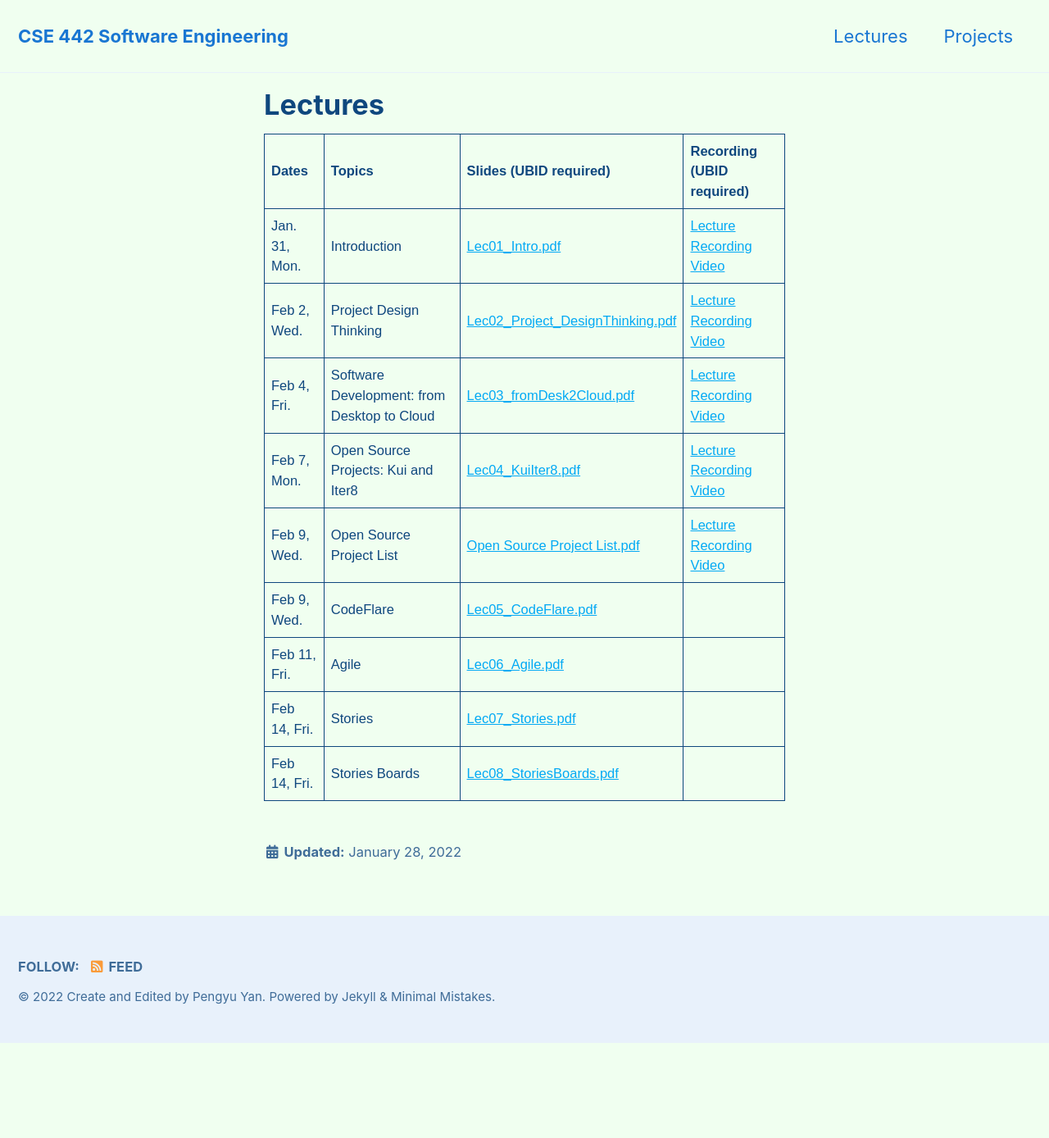
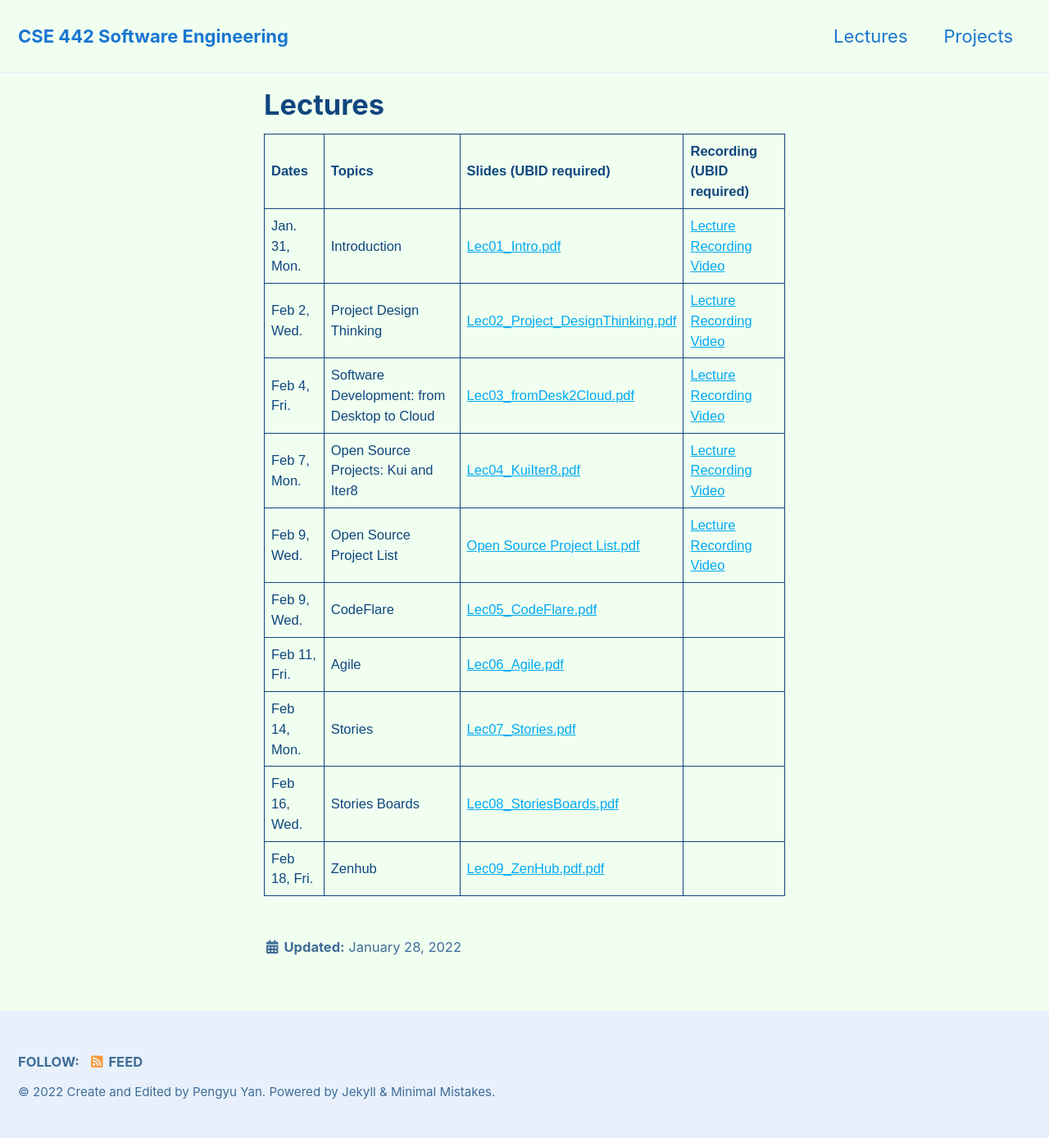
Before and after one commit to xlab-classes/cse442, a Jekyll site: the page built from _pages/lectures.md, in a window 1280 px wide. Shown: the whole page at 82% size. Built offline with Jekyll 4.4.1, drawn with Linux system fonts in a browser that asks for light colours; cached includes are drawn as plain includes; before the commit the page ends 1272 px from its top, so only the background shows below that.

Commit message:
upload new lecture, revise the error of previous lecture

```diff
--- a/_pages/lectures.md
+++ b/_pages/lectures.md
@@ -72,16 +72,21 @@ td, th {
     <td></td>
   </tr>
   <tr>
-    <td>Feb 14, Fri.</td>
+    <td>Feb 14, Mon.</td>
     <td>Stories</td>
     <td><a href="https://buffalo.box.com/s/zno2udx0h5r67smji0r3zl01cvezlxo0">Lec07_Stories.pdf</a></td>
     <td></td>
   </tr>
   <tr>
-    <td>Feb 14, Fri.</td>
+    <td>Feb 16, Wed.</td>
     <td>Stories Boards</td>
     <td><a href="https://buffalo.box.com/s/7d99wd2ced6vhfxkyu972d9cwux6byen">Lec08_StoriesBoards.pdf</a></td>
     <td></td>
   </tr>
-
+  <tr>
+    <td>Feb 18, Fri.</td>
+    <td>Zenhub</td>
+    <td><a href="https://buffalo.box.com/s/w7t6j8k63djuhz6pgykbvrkq4cj1y3ja">Lec09_ZenHub.pdf.pdf</a></td>
+    <td></td>
+  </tr>
 </table>
```
